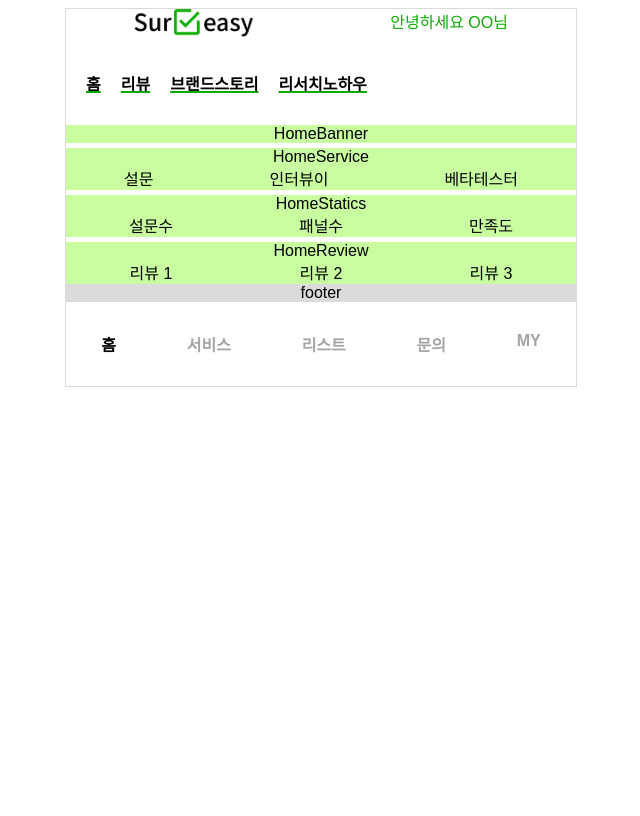
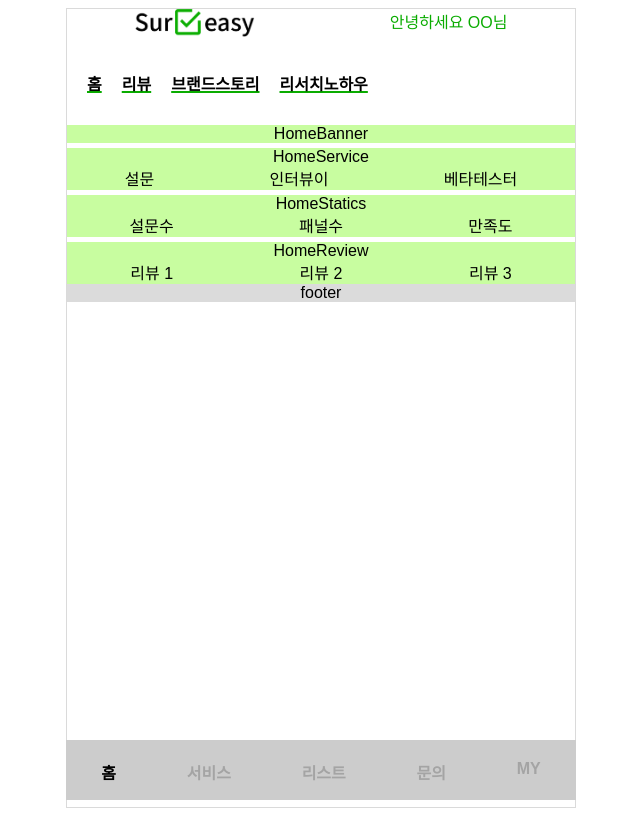
Before and after one commit to surveasy2019/surveasy-web-renewal, a Vue app: page /mypage/myinfo in a window 1280 px wide. Shown: the whole page, without its empty margins (319-959 px from the left). Built offline with nearby package versions, Linux system fonts and the light colour scheme; no server answers.

Commit message:
chore : fixed

```diff
--- a/src/App.vue
+++ b/src/App.vue
@@ -4,9 +4,12 @@
     <HeaderVue />
     <router-view/>
     <FooterVue />
-    <span class="bottom-bar-container"><BottomBarVue/></span>
+  </div>
+  <div class="bottom-bar-container">
+    <BottomBarVue />
+  </div>
 
-  </div>
+
 </div>
 </template>
 
@@ -47,17 +50,27 @@ export default {
 #app {
   font-family: 'Noto Sans KR', sans-serif;
   text-align: center;
-    max-height: 100vh;
-
+  height: 100vh;
   color: #000000;
 }
 .main-container {
+  position: relative;
   width: 510px;
-  margin: auto;
+  min-height: 100vh; /* 컨테이너를 화면 높이에 맞게 설정 */
+  margin: 0 auto;
   border: solid 1px #dadada;
+  padding-bottom: 40px; /* bottom-bar-container 높이만큼 여백 추가 */
+  box-sizing: border-box; /* padding이 너비에 포함되도록 설정 */
 }
 
-.main-container .bottom-bar-container {
-    z-index: 9999;
+.bottom-bar-container {
+  position: fixed;
+  width: 510px;
+  height: 40px; /* 탭바 높이 조정 가능 */
+  bottom: 0;
+  background-color: #ccc; /* 원하는 색상으로 변경 */
+  z-index: 999;
+  left: 50%;
+  transform: translateX(-50%);
 }
 </style>
--- a/src/components/BottomBar.vue
+++ b/src/components/BottomBar.vue
@@ -34,6 +34,5 @@ export default {
     padding-top: 10px;
     padding-bottom: 10px;
     flex-direction: row;
-    width: 100%;
     justify-content: space-around;
 }</style>
```
